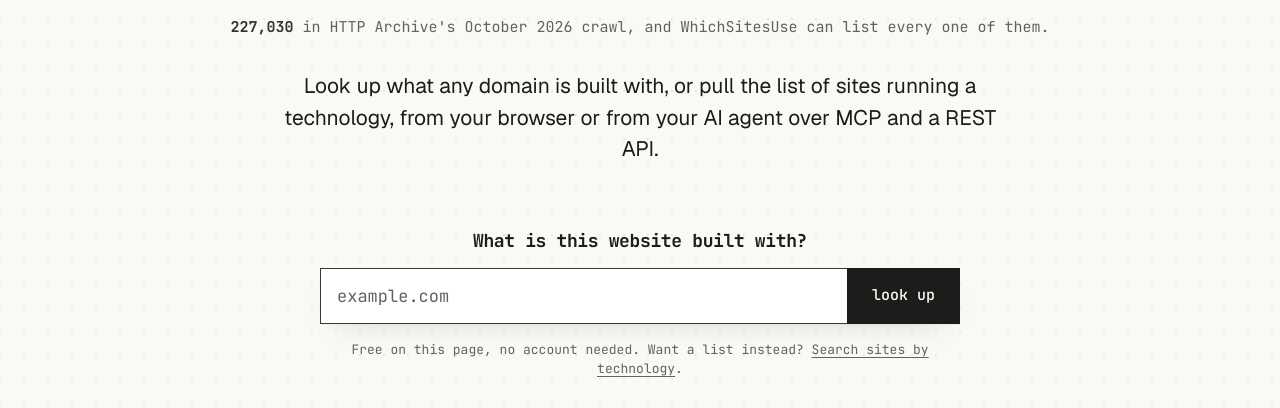
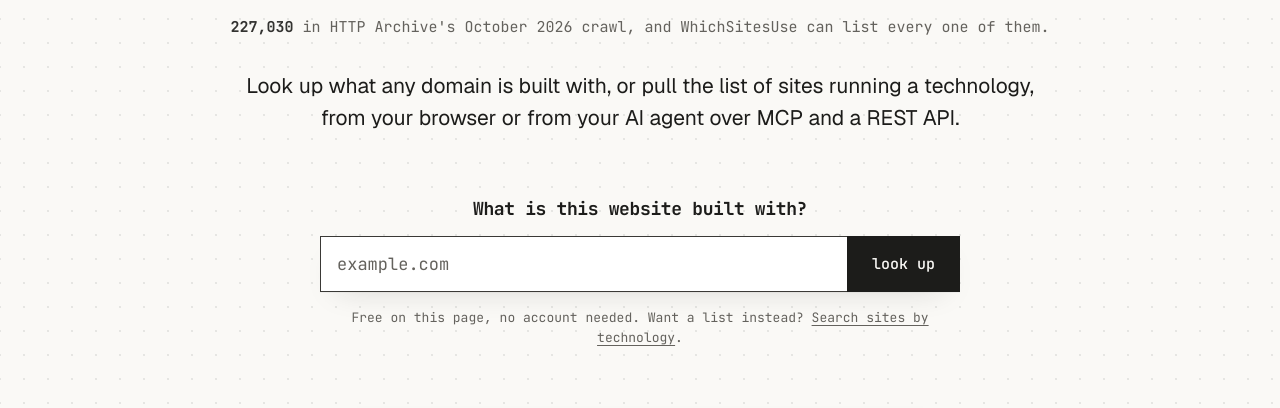
Before and after one commit to AndrewAskins/whichsitesuse, a website: page site/index.html in a window 1280 px wide. Shown: the part 318-726 px from the top of the page. Drawn offline with nearby package versions, Linux system fonts and the light colour scheme.

Commit message:
Widen the subhead and section headings so they don't wrap awkwardly
Co-Authored-By: Claude Opus 5.5 <noreply@anthropic.com>

```diff
--- a/site/styles.css
+++ b/site/styles.css
@@ -128,8 +128,8 @@ p:last-child { margin-bottom: 0; }
   margin: 0 0 var(--s4);
 }
 h1, h2, h3 { font-family: var(--mono); font-weight: 700; letter-spacing: -0.045em; line-height: 1.05; margin: 0; }
-h1 { font-size: clamp(34px, 6vw, 64px); line-height: 1.15; }
-h2 { font-size: clamp(28px, 4vw, 44px); max-width: 22ch; }
+h1 { font-size: clamp(34px, 6vw, 64px); line-height: 1.15; text-wrap: balance; }
+h2 { font-size: clamp(28px, 4vw, 44px); max-width: 28ch; text-wrap: balance; }
 h3 { font-size: 18px; letter-spacing: -0.02em; line-height: 1.3; }
 .mark {
   /* Highlight sits between roughly the x-height and the baseline area so it never touches the line above. */
@@ -167,7 +167,7 @@ h3 { font-size: 18px; letter-spacing: -0.02em; line-height: 1.3; }
   background-size: 24px 24px;
   background-position: -12px -12px;
 }
-.lede { font-size: clamp(18px, 2vw, 21px); line-height: 1.5; max-width: 52ch; margin: var(--s5) 0 0; }
+.lede { font-size: clamp(18px, 2vw, 21px); line-height: 1.5; max-width: 60ch; margin: var(--s5) 0 0; }
 .lookup-block { margin-top: var(--s7); }
 .lookup-title { font-size: 18px; letter-spacing: -0.02em; line-height: 1.3; margin-bottom: var(--s3); max-width: none; }
 .lookup { display: flex; max-width: 640px; box-shadow: var(--shadow); }
```
